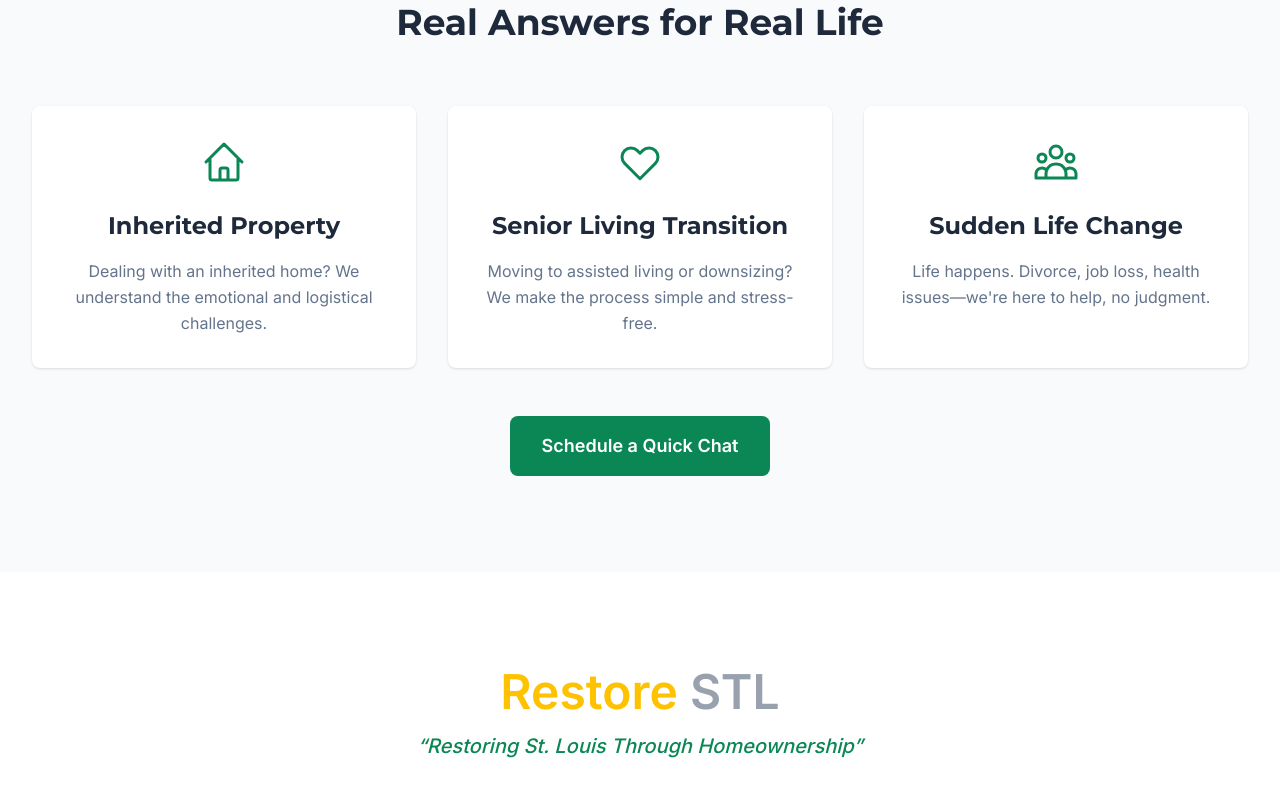
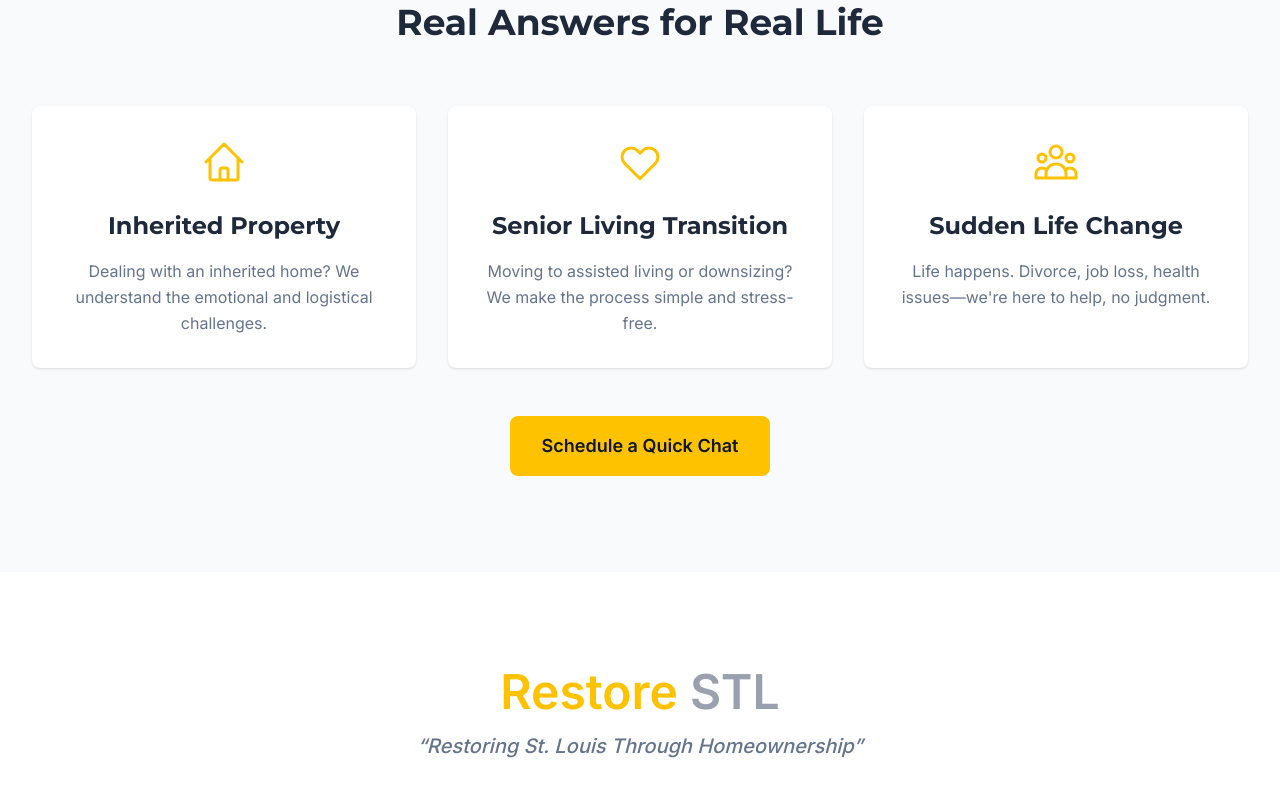
Before and after one commit to RestoreSTL/restorestl-web, a Next.js app: page / in a window 1280 px wide. Shown: the part 1480-2280 px from the top of the page. Built offline with nearby package versions, Linux system fonts and the light colour scheme.

Commit message:
Remove green accents per Kevin feedback - yellow only palette

```diff
--- a/app/components/MissionSection.tsx
+++ b/app/components/MissionSection.tsx
@@ -13,7 +13,7 @@ export default function MissionSection() {
         </div>
 
         {/* Tagline */}
-        <p className="text-lg md:text-xl text-[var(--brand-green)] font-medium mb-8 md:mb-10 italic">
+        <p className="text-lg md:text-xl text-[var(--text-secondary)] font-medium mb-8 md:mb-10 italic">
           &ldquo;Restoring St. Louis Through Homeownership&rdquo;
         </p>
 
--- a/app/components/SituationsSection.tsx
+++ b/app/components/SituationsSection.tsx
@@ -63,7 +63,7 @@ export default function SituationsSection() {
               className="bg-white rounded-lg shadow-sm p-6 md:p-8 text-center hover:shadow-md transition-all duration-200"
             >
               {/* Icon */}
-              <div className="flex justify-center text-[var(--brand-green)] mb-6">
+              <div className="flex justify-center text-[var(--brand-yellow)] mb-6">
                 {situation.icon}
               </div>
 
@@ -84,7 +84,7 @@ export default function SituationsSection() {
         <div className="text-center">
           <Link
             href="/sell"
-            className="inline-block bg-[var(--brand-green)] hover:bg-[var(--brand-green-dark)] text-white font-bold text-lg px-8 py-4 rounded-lg transition-all duration-200 hover:scale-105 hover:shadow-lg min-h-[44px]"
+            className="inline-block bg-[var(--brand-yellow)] hover:bg-[var(--brand-yellow-hover)] text-[var(--charcoal-deep)] font-bold text-lg px-8 py-4 rounded-lg transition-all duration-200 hover:shadow-lg min-h-[44px]"
           >
             Schedule a Quick Chat
           </Link>
```
